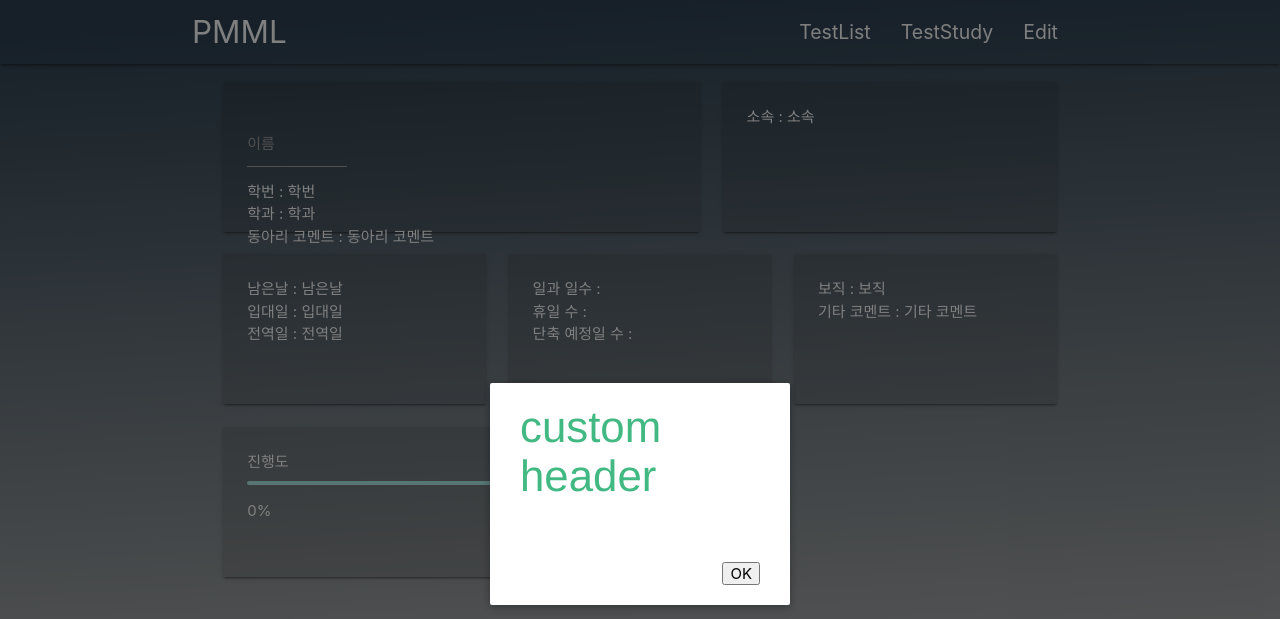
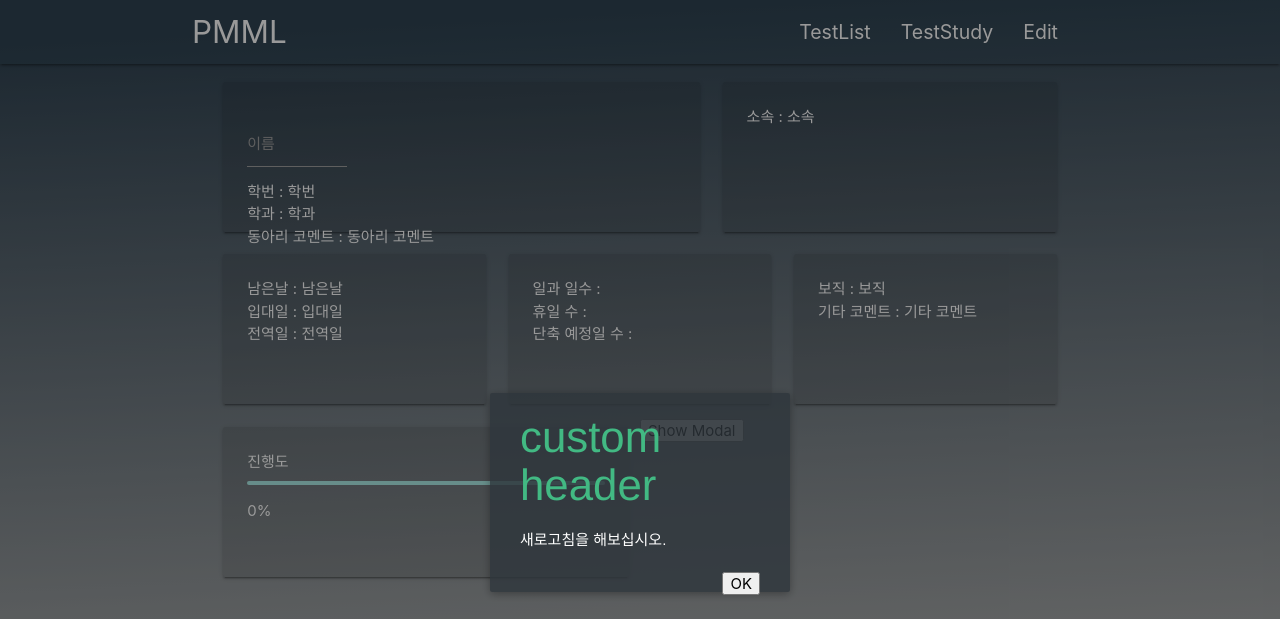
Before and after one commit to MoonJuhan/pmml, a PHP site: page / in a window 1280 px wide. Shown: the top 619 px of the page. Run offline with PHP 8.4, Linux system fonts and the light colour scheme; some libraries are stand-ins or nearby versions.

Commit message:
feat - modal 디자인 수정 및 메세지 입력

```diff
--- a/Stylesheets/testStyleSheet.css
+++ b/Stylesheets/testStyleSheet.css
@@ -82,7 +82,7 @@
   left: 0;
   width: 100%;
   height: 100%;
-  background-color: rgba(0, 0, 0, .5);
+  background-color: rgba(0, 0, 0, .4);
   display: table;
   transition: opacity .3s ease;
 }
@@ -96,7 +96,7 @@
   width: 300px;
   margin: 0px auto;
   padding: 20px 30px;
-  background-color: #fff;
+	background-color: rgba(45, 53, 59, 0.8);
   border-radius: 2px;
   box-shadow: 0 2px 8px rgba(0, 0, 0, .33);
   transition: all .3s ease;
--- a/index.html
+++ b/index.html
@@ -153,19 +153,19 @@
 
           <div class="modal-header">
             <slot name="header">
-              default header
+              멤버들의 정보가 로드되지 않았습니다.
             </slot>
           </div>
 
           <div class="modal-body">
             <slot name="body">
-              default body
+              새로고침을 해보십시오.
             </slot>
           </div>
 
           <div class="modal-footer">
             <slot name="footer">
-              default footer
+
               <button class="modal-default-button" @click="$emit('close')">
                 OK
               </button>
```
